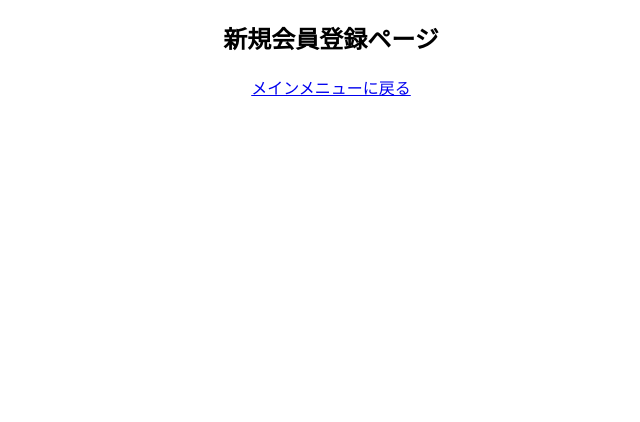
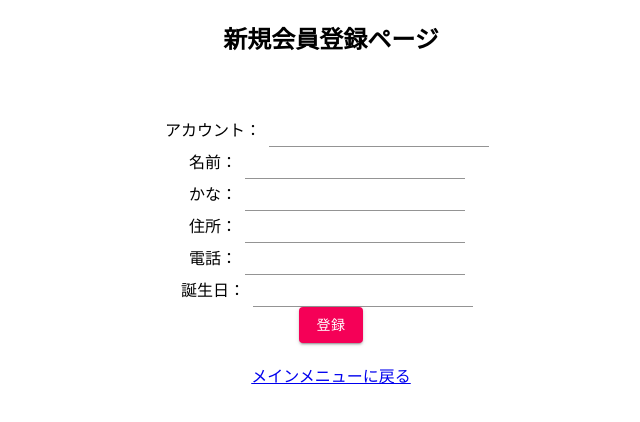
Before and after one commit to mashharuki/iroha, a React (Create React App) app in the folder iroha_front_app/: page /input in a window 1280 px wide. Shown: the top 422 px of the page, without its empty margins (309-949 px from the left). Built offline with nearby package versions, Linux system fonts and the light colour scheme.

Commit message:
見た目だけ実装

```diff
--- a/iroha_front_app/src/component/pages/Home.tsx
+++ b/iroha_front_app/src/component/pages/Home.tsx
@@ -49,6 +49,7 @@ function Home():ReactElement {
                 </Link>
             </Button>
             <br/>
+            <br/>
             支払いアカウント：
             <Input
                 id="payAccountId"
--- a/iroha_front_app/src/component/pages/Input.tsx
+++ b/iroha_front_app/src/component/pages/Input.tsx
@@ -4,13 +4,75 @@
 
 import React, { useState, useEffect, ReactElement } from "react";
 import { Link } from 'react-router-dom';
+import { Button } from "@material-ui/core";
+import Input2 from '@material-ui/core/Input';
+import UseStyles from "../common/UseStyles";
 
 function Input():ReactElement {
+    // ステート変数
+    const [ accountId, setAccoutId ] = useState('')
+    const [ name, setName ] = useState('')
+    const [ kana, setKana ] = useState('')
+    const [ adds, setAdds ] = useState('')
+    const [ tel, setTel ] = useState('')
+    const [ bd, setBd ] = useState('')
+    const classes = UseStyles()
+
     return (
         <div className="App">
             <h2>
                 新規会員登録ページ
             </h2>
+            <br/>
+            <br/>
+            アカウント：
+            <Input2
+                id="accountId"
+                value={accountId}
+                className={classes.textField}
+                onChange={ (e:any) => setAccoutId(e.target.value) }
+            />
+            <br/>
+            名前：
+            <Input2
+                id="name"
+                value={name}
+                className={classes.textField}
+                onChange={ (e:any) => setName(e.target.value) }
+            /><br/>
+            かな：
+            <Input2
+                id="kana"
+                value={kana}
+                className={classes.textField}
+                onChange={ (e:any) => setKana(e.target.value) }
+            /><br/>
+            住所：
+            <Input2
+                id="adds"
+                value={adds}
+                className={classes.textField}
+                onChange={ (e:any) => setAdds(e.target.value) }
+            /><br/>
+            電話：
+            <Input2
+                id="tel"
+                value={tel}
+                className={classes.textField}
+                onChange={ (e:any) => setTel(e.target.value) }
+            /><br/>
+            誕生日：
+            <Input2
+                id="bd"
+                value={bd}
+                className={classes.textField}
+                onChange={ (e:any) => setBd(e.target.value) }
+            /><br/>
+            <Button variant="contained" color="secondary">
+                登録
+            </Button>
+            <br/>
+            <br/>
             <Link to={{ pathname: '/'}}>
                 メインメニューに戻る
             </Link>
```
